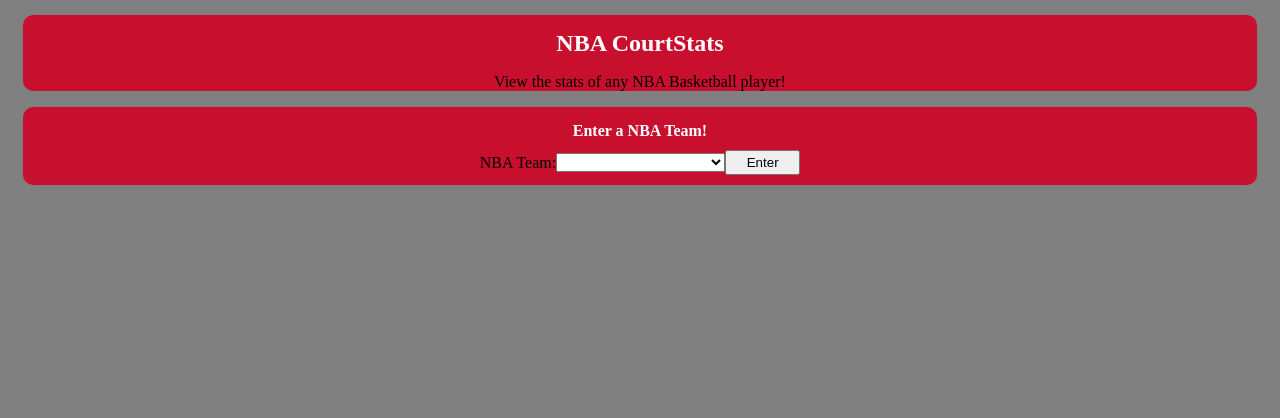
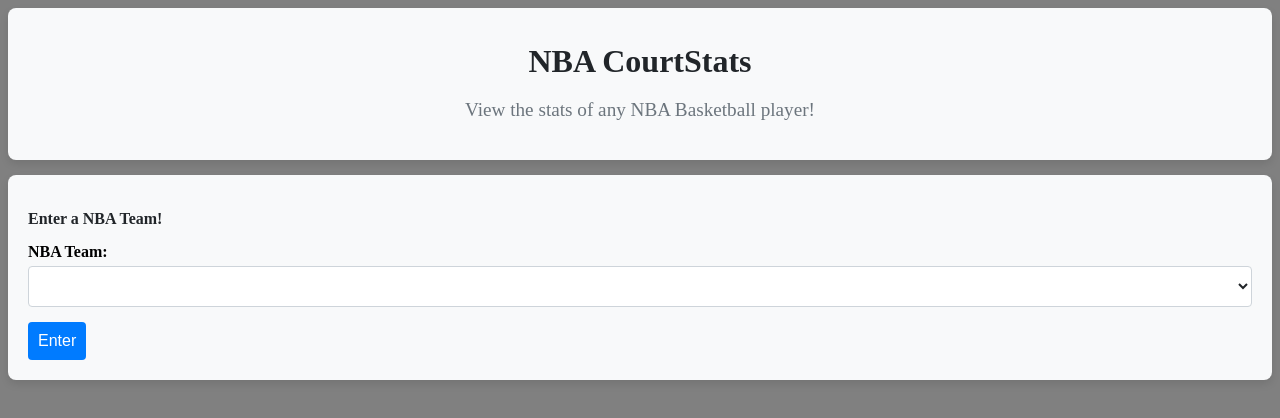
Before and after one commit to Daniel-Frederick/nba-courtstats, an Angular app: page / in a window 1280 px wide. Shown: the top 418 px of the page. Built offline with nearby package versions, Linux system fonts and the light colour scheme.

Commit message:
Added a lot more styling, not sure I will keep this style

```diff
--- a/src/app/features/add-team/add-team.component.scss
+++ b/src/app/features/add-team/add-team.component.scss
@@ -1,30 +1,66 @@
+$primary-color: #007bff;
+$secondary-color: #6c757d;
+$background-color: #f8f9fa;
+$border-color: #ced4da;
+$font-color: #212529;
+$padding: 10px;
+$margin: 15px;
+
 section {
-  background-color: #C8102E;
-  border-radius: 10px;
-  margin: 15px;
-  text-align: center;
+  background-color: $background-color;
+  padding: $padding * 2;
+  border-radius: 8px;
+  box-shadow: 0 4px 8px rgba(0, 0, 0, 0.1);
+
+  .title {
+    color: $font-color;
+    margin-bottom: $margin;
   }
 
-div {
-  p {
-    margin: 0
+  .add-player-wrapper {
+    display: flex;
+    flex-direction: column;
+    align-items: flex-start;
+
+    label {
+      font-weight: bold;
+      margin-bottom: $padding / 2;
+    }
+
+    select {
+      width: 100%;
+      padding: $padding;
+      margin-bottom: $margin;
+      border: 1px solid $border-color;
+      border-radius: 4px;
+      font-size: 1rem;
+      color: $font-color;
+      background-color: #fff;
+
+      &:focus {
+        border-color: $primary-color;
+        outline: none;
+        box-shadow: 0 0 5px rgba(0, 123, 255, 0.5);
       }
     }
 
-.title {
-  front-size: 4.5rem;
-  /*font-family: "comic sans"; */
+    button {
+      background-color: $primary-color;
+      color: #fff;
+      padding: $padding;
+      border: none;
+      border-radius: 4px;
+      font-size: 1rem;
+      cursor: pointer;
+      transition: background-color 0.3s ease;
+
+      &:hover {
+        background-color: darken($primary-color, 10%);
       }
 
-.add-player-wrapper {
-  display: inline-flex;
-  align-items: center;
-  flex-direction: row;
-  justify-content: center;
-  margin: 10px 0;
+      &:active {
+        background-color: darken($primary-color, 15%);
       }
-
-#button {
-  width: 75px;
-  height: 25px;
     }
+  }
+}
--- a/src/app/features/header/header.component.scss
+++ b/src/app/features/header/header.component.scss
@@ -1,14 +1,26 @@
-header {
-  background-color: #C8102E;
-  border-radius: 10px;
-  margin: 15px;
-}
+$primary-color: #007bff;
+$secondary-color: #6c757d;
+$background-color: #f8f9fa;
+$font-color: #212529;
+$padding: 10px;
+$margin: 15px;
 
 header {
+  background-color: $background-color;
+  padding: $padding * 2;
+  border-radius: 8px;
+  box-shadow: 0 4px 8px rgba(0, 0, 0, 0.1);
   text-align: center;
+  margin-bottom: $margin;
+
+  .title {
+    color: $font-color;
+    margin-bottom: $padding;
+    font-size: 2rem;
+  }
+
+  p {
+    color: $secondary-color;
+    font-size: 1.2rem;
+  }
 }
-
-.title {
-  front-size: 4.5rem;
-  /*font-family: "comic sans"; */
-}
--- a/src/app/features/single-player/single-player.component.scss
+++ b/src/app/features/single-player/single-player.component.scss
@@ -1,5 +1,52 @@
+$primary-color: #007bff;
+$secondary-color: #6c757d;
+$background-color: #f8f9fa;
+$font-color: #212529;
+$border-color: #ced4da;
+$padding: 10px;
+$margin: 15px;
+$header-bg-color: darken($background-color, 5%);
+$table-header-color: #ffffff;
+
 #roster {
-    display: flex;
-    justify-content: center;
-    align-items: center;
+  background-color: $background-color;
+  padding: $padding * 2;
+  border-radius: 8px;
+  box-shadow: 0 4px 8px rgba(0, 0, 0, 0.1);
+  margin-bottom: $margin;
+
+  table {
+    width: 100%;
+    border-collapse: collapse;
+    margin-top: $padding;
+
+    thead {
+      background-color: $primary-color;
+
+      th {
+        padding: $padding;
+        color: $table-header-color;
+        text-align: left;
+        border-bottom: 2px solid $border-color;
+      }
+    }
+
+    tbody {
+      tr {
+        &:nth-child(odd) {
+          background-color: $header-bg-color;
+        }
+
+        &:hover {
+          background-color: lighten($header-bg-color, 10%);
+        }
+
+        td {
+          padding: $padding;
+          border-bottom: 1px solid $border-color;
+          color: $font-color;
+        }
+      }
+    }
+  }
 }
--- a/src/app/features/single-team/single-team.component.scss
+++ b/src/app/features/single-team/single-team.component.scss
@@ -1,9 +1,34 @@
+$primary-color: #007bff;
+$secondary-color: #6c757d;
+$background-color: #f8f9fa;
+$font-color: #212529;
+$border-color: #ced4da;
+$padding: 10px;
+$margin: 15px;
+
 #team {
-    display: flex;
-    justify-content: center;
-    align-items: center;
+  background-color: $background-color;
+  padding: $padding * 2;
+  border-radius: 8px;
+  box-shadow: 0 4px 8px rgba(0, 0, 0, 0.1);
+  text-align: center;
+  margin-bottom: $margin;
+  display: flex;
+  flex-direction: column;
+  align-items: center;
+
+  img {
+    width: 100px;
+    height: auto;
+    margin-bottom: $padding;
+    //border-radius: 50%;
+    border: .5px solid $primary-color;
+    box-shadow: 0 4px 8px rgba(0, 0, 0, 0.1);
+  }
+
+  h1 {
+    color: $font-color;
+    margin: $padding 0;
+    font-size: 2rem;
+  }
 }
-
-img {
-    width: 1.5em;
-}
```
Lines whose indentation alone changed are shown as unchanged.
